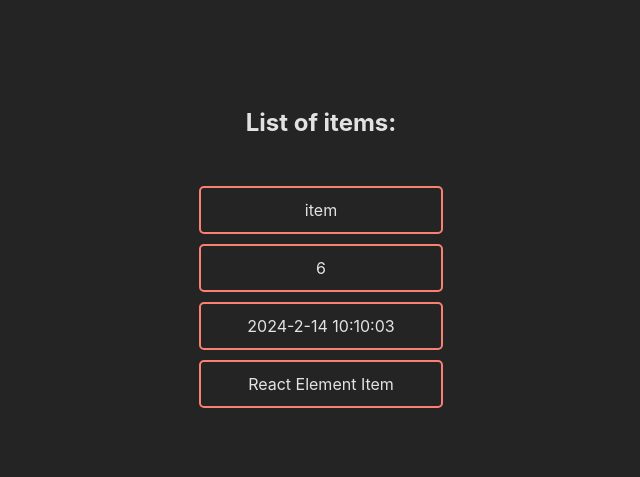
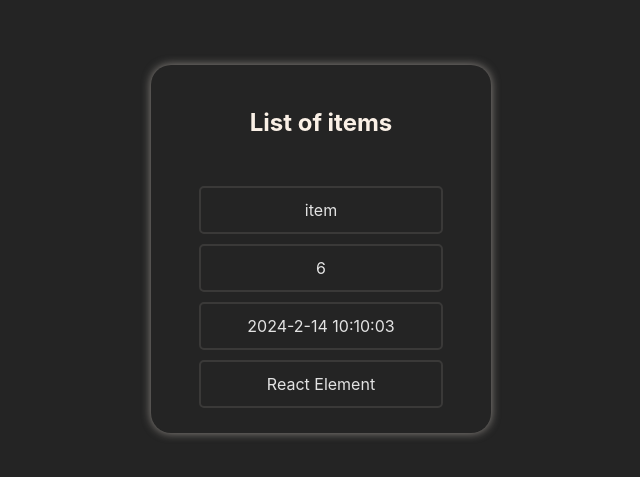
Before and after one commit to visontail/react-app, a React (Vite) app: page / in a window 1280 px wide. Shown: the part 151-628 px from the top of the page, without its empty margins (319-959 px from the left). Built offline with nearby package versions, Linux system fonts and the light colour scheme.

Commit message:
simple styling done

```diff
--- a/src/List.css
+++ b/src/List.css
@@ -4,6 +4,13 @@
     align-items: center;
     justify-content: center;
     width: 300px;
+    padding: 20px;
+    border-radius: 20px;
+    box-shadow: 0 0 10px rgba(250, 240, 230, 0.5);
+}
+
+.list-container h2 {
+    color: rgb(250, 240, 230);
 }
 
 .list {
--- a/src/List.jsx
+++ b/src/List.jsx
@@ -8,7 +8,7 @@ function List() {
         'item',
         6,
         new Date(),
-        <span key="react-element">React Element Item</span>,
+        <span key="react-element">React Element</span>,
     ]);
 
     /**
@@ -57,7 +57,7 @@ function List() {
 
     return(
         <div className="list-container">
-            <h2>List of items:</h2>
+            <h2>List of items</h2>
             <div className="list">
                 {list.map((item, index) => {
                     return <ListItems key={index} item={renderItem(item)}/>
--- a/src/ListItems.css
+++ b/src/ListItems.css
@@ -3,20 +3,21 @@
     width: 80%;
     padding: 10px 0;
     margin: 5px 0;
-    border: 2px solid salmon;
+    border: 2px solid rgb(250, 240, 230, 0.1);
     border-radius: 5px;
     cursor: pointer;
     transition: background-color 0.5s ease;
 }
 
 .list-item:hover {
-    background-color: rgba(250, 128, 114, 0.4);
-    color: white;
+    background-color: rgba(250, 240, 230, 0.4);
+    color: rgb(1, 10, 20);
 
 }
 
 .list-item:active,
 .list-item-selected {
-    background-color: rgba(250, 128, 114, 0.8);
-    color: white;
+    background-color: rgba(250, 240, 230, 0.5);
+    color: rgb(1, 10, 20);
+    box-shadow: 0 0 10px rgba(250, 240, 230, 0.5);
 }
--- a/src/ListItems.jsx
+++ b/src/ListItems.jsx
@@ -1,4 +1,4 @@
-import { useState } from 'react';
+import { useState, useEffect } from 'react';
 import './ListItems.css';
 
 function ListItems({item}) {
```
